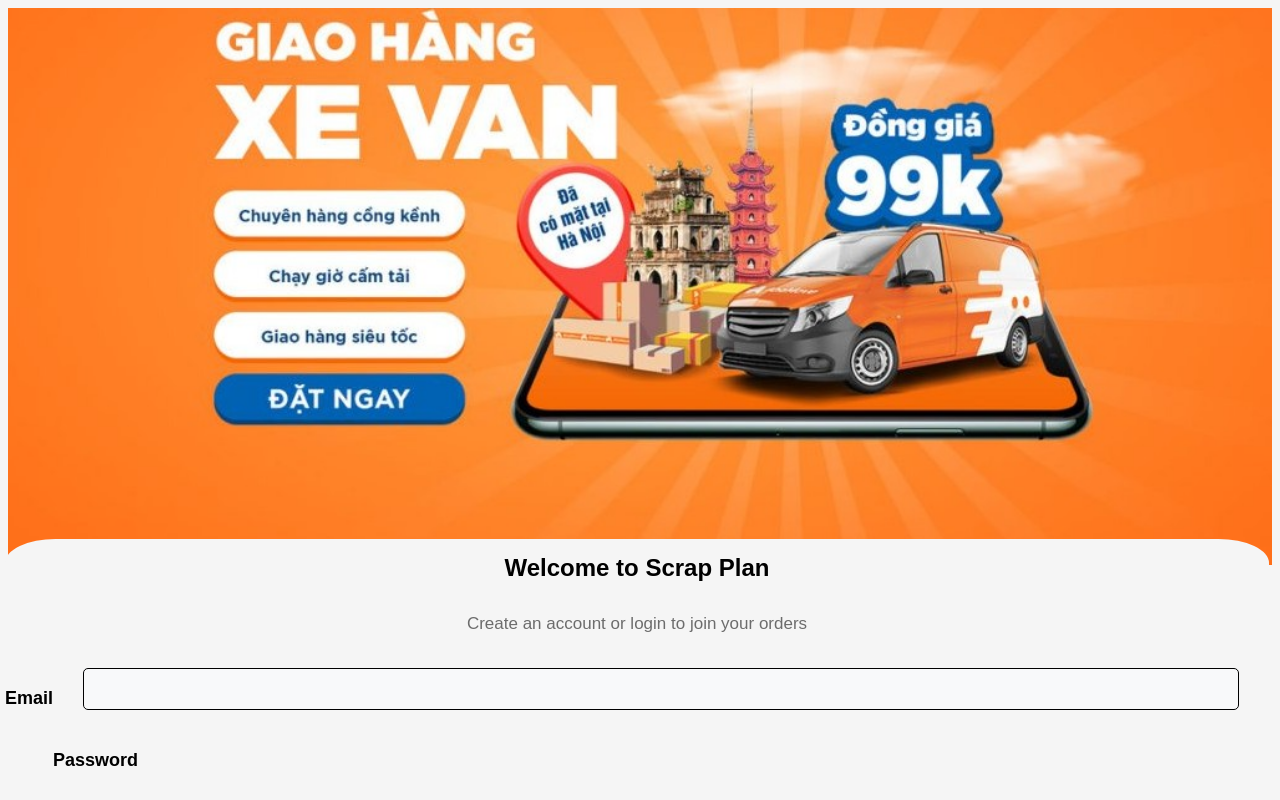
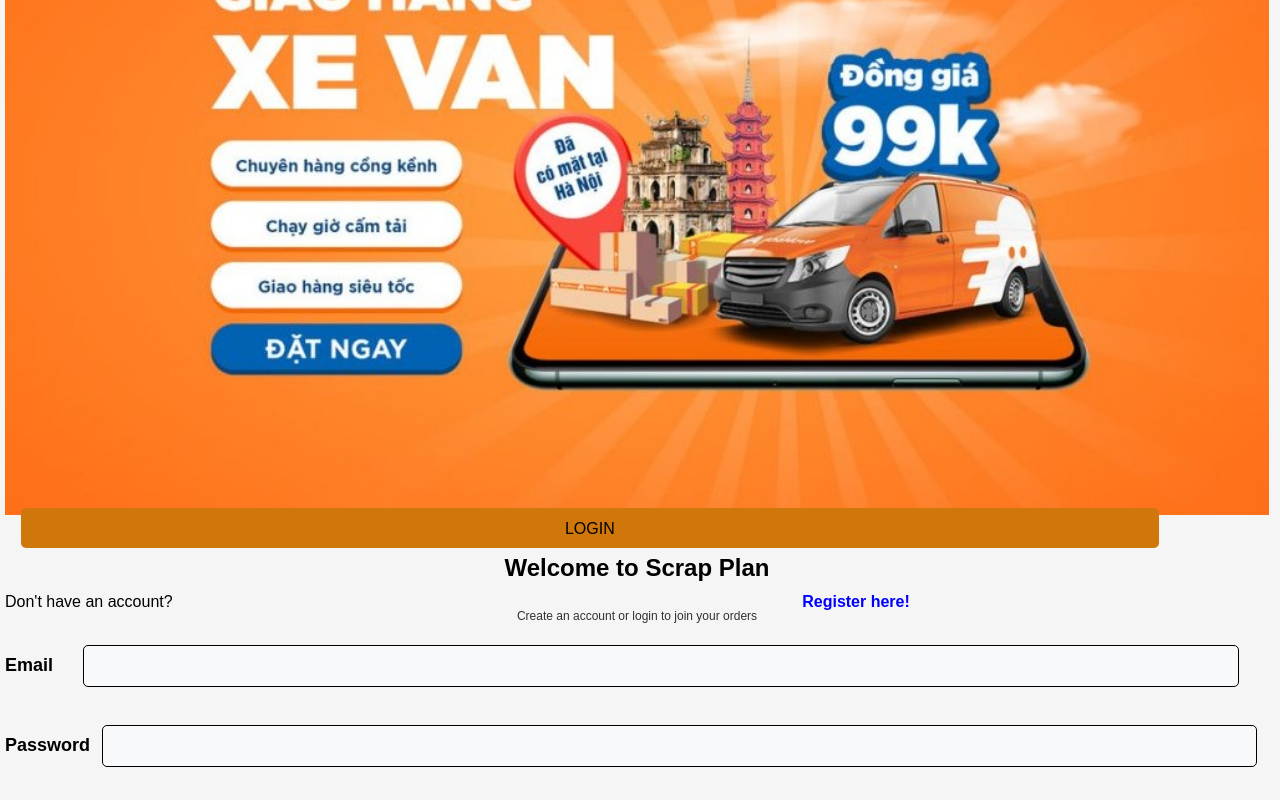
Before and after one commit to toandng/final-project-k12, a React (Vite) app: page /login in a window 1280 px wide. Shown: the top 800 px of the page. Built offline with nearby package versions, Linux system fonts and the light colour scheme; no server answers.

Commit message:
use tabs, tab, accridion, update home, edit login, regiser = component form

```diff
--- /dev/null
+++ b/src/components/Forms/Form.jsx
@@ -0,0 +1,48 @@
+import PropsTypes from "prop-types";
+
+import { ALLOW_REGISTER_INPUTS } from "./consts";
+import { yupResolver } from "@hookform/resolvers/yup";
+import { useForm } from "react-hook-form";
+import React from "react";
+
+function Form({
+    children,
+    schema,
+    defaultValues = {},
+    formProps = {},
+    onSubmit,
+}) {
+    const config = {
+        defaultValues,
+        ...formProps,
+    };
+    if (schema) {
+        config.resolver = yupResolver(schema);
+    }
+    const {
+        register,
+        handleSubmit,
+        formState: { errors },
+    } = useForm(config);
+
+    const inputs = React.Children.toArray(children).map((child) => {
+        if (!ALLOW_REGISTER_INPUTS.includes(child.type)) return child;
+
+        return React.cloneElement(child, {
+            register: register(child.props.name),
+            message: errors[child.props.name]?.message,
+        });
+    });
+
+    return <form onSubmit={handleSubmit(onSubmit)}>{inputs}</form>;
+}
+
+Form.propTypes = {
+    children: PropsTypes.node,
+    schema: PropsTypes.object,
+    defaultValues: PropsTypes.object,
+    formProps: PropsTypes.object,
+    onSubmit: PropsTypes.func,
+};
+
+export default Form;
--- /dev/null
+++ b/src/components/Forms/TextInput.jsx
@@ -0,0 +1,18 @@
+import PropsTypes from "prop-types";
+
+function TextInput({type = 'text', name, register, message}) {
+    return(
+       <div>
+         <input type={type} name={name} {...register}/>
+         {message && <p>{message}</p>}
+       </div>
+    )
+ }
+ TextInput.propTypes = {
+    type: PropsTypes.string,
+    name: PropsTypes.string,
+    message: PropsTypes.string,
+    register: PropsTypes.object,
+};
+
+ export default TextInput;
--- /dev/null
+++ b/src/components/Forms/consts.js
@@ -0,0 +1,3 @@
+import TextInput from "./TextInput";
+
+export const ALLOW_REGISTER_INPUTS = [TextInput];
--- /dev/null
+++ b/src/components/Forms/index.js
@@ -0,0 +1,2 @@
+export {default} from "./Form"
+export {default as TextInput} from "./TextInput"
--- a/src/pages/Login/LoginForm.jsx
+++ b/src/pages/Login/LoginForm.jsx
@@ -1,34 +1,34 @@
 import { useState } from "react";
-import { useForm } from "react-hook-form";
-import { yupResolver } from "@hookform/resolvers/yup";
 import { useNavigate } from "react-router-dom";
 import styles from "./LoginForm.module.scss";
 import Button from "../../components/Button";
 import config from "../../config";
-import authServices from "../../services/authServices";
-import loginSchema from "../../schema/loginSchema";
 import httpRequest from "../../utils/httpRequest";
 import useLoading from "../../hooks/useLoading";
+import Form, { TextInput } from "../../components/Forms";
+import authServices from "../../services/authServices";
 
 export default function LoginForm() {
-  const {
-    register,
-    handleSubmit,
-    formState: { errors },
-  } = useForm({
-    resolver: yupResolver(loginSchema),
-  });
+  const [error, setGeneralError] = useState("");
+  const [email, setEmail] = useState("");
+  const [password, setPassword] = useState("");
+  const { setLoading } = useLoading();
+  const navigate = useNavigate();
 
-  const navigate = useNavigate();
-  const [error, setGeneralError] = useState("");
-  const { setLoading } = useLoading();
-  const onSubmit = async (data) => {
+  const handleSubmit = async( data) => {
     setLoading(true);
-    setGeneralError(""); // Reset lỗi trước khi gửi request
+    setGeneralError("");
+    const formData = {
+      email: data.email,
+      password: data.password
+    };
+
+    console.log(data);
+
 
     try {
-      const res = await authServices.login(data)
-      const token = res?.data?.access_token
+      const res = await authServices.login(formData)
+      const token = res.data?.access_token
       if (token) {
         console.log("wasjdh");
 
@@ -44,36 +44,52 @@
         setLoading(false)
       },500)
     }
-  };
+  }
 
   return (
-    <>
+    <div className={styles.container}>
       <div className={styles.img}>
         <img src="/img/7.jpg" alt="Background" />
       </div>
-      <form onSubmit={handleSubmit(onSubmit)} className={styles.container}>
+
+      <Form onSubmit={handleSubmit}>
         <div>
           <h2>Welcome to Scrap Plan</h2>
-          <p>Create an account or login to join your orders</p>
+          <p  className={styles.p}>Create an account or login to join your orders</p>
         </div>
-        <div>
-          <label className={styles.login}>Email</label>
-          <input className={styles.email} type="email" {...register("email")} />
-          {errors.email && <p className={styles.error}>{errors.email.message}</p>}
 
-          <label className={styles.login}>Password</label>
-          <input className={styles.password} type="password" {...register("password")} />
-          {errors.password && <p className={styles.error}>{errors.password.message}</p>}
-        </div>
+        <label className={styles.login}>Email</label>
+        <TextInput
+          name="email"
+          className={styles.email}
+          value={email}
+          onChange={(e) => setEmail(e.target.value)}
+        />
+
+        <br />
+
+        <label className={styles.login}>Password</label>
+        <TextInput
+          name="password"
+          type="password"
+          className={styles.password}
+          value={password}
+          onChange={(e) => setPassword(e.target.value)}
+        />
+
         {error && <p className={styles.error}>{error}</p>}
+
+       <div className={styles.buttonLogin}>
         <Button size="lg" type="submit">
-          LOGIN
-        </Button>
+              LOGIN
+          </Button>
+       </div>
+
         <div className={styles.needAccount}>
           <span className={styles.span}>Don&apos;t have an account?</span>
-          <Button type="Link" to={config.routes.register}> Register here!</Button>
+          <Button  className={styles.newAccount} type="Link" to={config.routes.register}> Register here!</Button>
         </div>
-      </form>
-    </>
+      </Form>
+    </div>
   );
 }
--- a/src/pages/Login/LoginForm.module.scss
+++ b/src/pages/Login/LoginForm.module.scss
@@ -31,52 +31,31 @@
       padding: 15px 10px;
     }
 
-  p {
-    color: $text-color;
-    font-size: 17px;
-    opacity: 0.7;
-    margin-bottom: 1.5rem;
-  }
-
-  .login{
-    float: left;
-    margin: 10px auto;
-    font-weight: 600;
-    font-size: 18px;
-    opacity: 1;
+    p{
+      font-size: 12px;
     }
     // Nút đăng nhập
-  button {
+    .buttonLogin button {
       background: #cf770b;
-    color: white;
       padding: 0.75rem;
       font-size: 16px;
       border-radius: 5px;
       transition: 0.3s ease;
       position: absolute ;
-    bottom: 18%;
+      bottom: 10px;
       width: 90%;
-    right: 20px;
+     right: 1px;
+     left: 16px;
       border: none;
 
     }
-  .email{
-    width: 90%;
-    height: 40px;
-    padding: 0px 8px;
-    margin: 10px auto;
-    border: 1px solid #000;
-    border-radius: 5px;
-    background-color: #f8f9fa;
+    label{
+      float: left;
     }
-  .password{
-    width: 90%;
-    height: 40px;
-    padding: 0px 8px;
-    margin: 10px auto;
-    border: 1px solid #000;
-    background-color: #f8f9fa;
-    border-radius: 5px;
+    .p{
+      font-size: 12px;
+      font-weight: 500;
+      opacity: 0.8;
     }
     a{
       position: absolute;
@@ -88,7 +67,7 @@
     .needAccount{
       margin: 0px auto;
       position: absolute;
-    bottom: 0;
+      bottom: -55px;
       padding: 20px 28px;
       right: 0;
       left: 0;
@@ -97,4 +76,17 @@
       position: absolute;
       left: 0;
     }
+    .newAccount{
+      margin: 0px -20px;
     }
+    input{
+      width: 90%;
+      height: 40px;
+      padding: 0px 8px;
+      margin: 10px auto;
+      border: 1px solid #000;
+      background-color: #f8f9fa;
+      border-radius: 5px;
+
+    }
+}
--- a/src/pages/Register/RegisterForm.jsx
+++ b/src/pages/Register/RegisterForm.jsx
@@ -1,139 +1,62 @@
-import { useEffect, useState } from "react";
+
 import { useNavigate } from "react-router-dom";
-import { useForm } from 'react-hook-form';
-import { yupResolver } from '@hookform/resolvers/yup';
 import styles from './RegisterForm.module.scss';
 import config from "../../config";
 import authServices from "../../services/authServices";
 import httpRequest from "../../utils/httpRequest";
 import Button from "../../components/Button";
-import registerSchema from "../../schema/registerSchema";
-import useDebounce from "../../hooks/useDebounce";
+import registerSchema from "../../schema/registerSchema"
+
 import useLoading from "../../hooks/useLoading";
+import Form,{ TextInput } from "../../components/Forms";
 
 export default function RegisterForm() {
-  const {
-    register,
-    handleSubmit,
-    watch,
-    trigger,
-    setError,
-    formState: { errors }
-  } = useForm({
-    resolver: yupResolver(registerSchema),
-  });
 
-  const [error, setGeneralError] = useState('');
+
 
   const { setLoading } = useLoading();
   // Move this before emailValue
-  const emailValue = watch("email");
-  const debounceValue = useDebounce(emailValue, 800);
-
   const navigate = useNavigate();
 
-  const onSubmit = async (data) => {
-    setLoading(true);
-    setGeneralError('');
+  const onSubmit = async (userInfo) => {
+    setLoading(true)
+    console.log(userInfo);
+    const data = await authServices.register(userInfo);
 
-    const requestData = {
-      firstName: data.firstName,
-      lastName: data.lastName,
-      email: data.email,
-      password: data.password,
-      password_confirmation: data.password_confirmation,
-    };
-
-    try {
-      const response = await authServices.register(requestData);
-      if (response.status === 'success') {
-        httpRequest.setToken(response.access_token);
-        navigate(config.routes.verifyPhone);
-      } else {
-        setGeneralError(response.message?.general || 'Đăng ký thất bại');
-      }
-    } catch (error) {
-      console.log(error);
-    } finally {
-      setTimeout(() =>{
-        setLoading(false)
-      },500)
+    if (data.status === "success") {
+      httpRequest.setToken(data.access_token);
+      navigate(config.routes.verifyPhone);
     }
   };
 
-  useEffect(() => {
-    if (!debounceValue) return;
-
-    (async () => {
-      const isValid = await trigger("email");
-      if (isValid) {
-        console.log("Kiểm tra email:", debounceValue);
-        const exists = await authServices.checkEmail(debounceValue);
-        console.log("Kết quả check email:", exists);
-        if (exists) {
-          setError("email", {
-            type: "manual",
-            message: "Email này đã tồn tại..."
-          });
-        }
-      }
-    })();
-  }, [debounceValue, trigger, setError]);
 
   return (
-    <form onSubmit={handleSubmit(onSubmit)} className={`${styles.container}`}>
-      <h2>Register</h2>
-
-      <p>First Name</p>
-      <input
-        className={`${styles.firstName}`}
-        type="text"
-        {...register('firstName')}
-        required
-      />
-      {errors.firstName && <p>{errors.firstName.message}</p>}
-
+    <div className={styles.container}>
+    <h1>Register</h1>
+    <Form
+      schema={registerSchema}
+      formProps={{ mode: "onChange" }}
+      onSubmit={onSubmit}
+    >
+       <p>First Name</p>
+      <TextInput name="firstName" placeholder="First name..."  className={styles.firstName}/>
       <p>Last Name</p>
-      <input
-        className={`${styles.lastName}`}
-        type="text"
-        name="lastName"
-        placeholder="Last Name"
-        {...register('lastName')}
-      />
-      {errors.lastName && <p>{errors.lastName.message}</p>}
-
+      <TextInput name="lastName" placeholder="Last name..." />
       <p>Email</p>
-      <input
-        className={`${styles.email}`}
-        type="email"
-        name="email"
-        {...register('email')}
-      />
-      {errors.email && <p>{errors.email.message}</p>}
+      <TextInput name="email" placeholder="Email..." />
 
       <p>Password</p>
-      <input
-        className={`${styles.password}`}
+      <TextInput name="password" placeholder="Password..."  type="password" />
+      <p>Confirm Password</p>
+      <TextInput
+        name="password_confirmation"
+        placeholder="Password confirmation..."
         type="password"
-        name="password"
-        {...register('password')}
       />
-      {errors.password && <p>{errors.password.message}</p>}
+      <Button  className={styles.buttonRegster}   size="lg" type="submit">Register</Button>
+    </Form>
 
-      <p>Confirm Password</p>
-      <input
-        className={`${styles.confirmPassword}`}
-        type="password"
-        {...register('password_confirmation')}
-      />
-      {errors.password_confirmation && <p>{errors.password_confirmation.message}</p>}
 
-      {error && <p className={styles.error}>{error}</p>}
-
-      <Button size="lg" type="submit">
-        REGISTER
-      </Button>
-    </form>
+  </div>
   );
 }
--- a/src/pages/Register/RegisterForm.module.scss
+++ b/src/pages/Register/RegisterForm.module.scss
@@ -5,51 +5,19 @@
 .container {
     border-radius: 8px;
     text-align: center;
-    height: 80vh;
     position: relative;
     font-family: 'Poppins', sans-serif;
 
     h1{
       text-align: center;
     }
-    h2 {
-      font-size: 30px;
-      font-weight: 600;
-      margin-bottom: 0.5rem;
+
+  .error{
+    color: red;
   }
 
-    p{
-      float: left;
-      font-weight: 600;
-      font-size: 19px;
-      margin: 10px;
 
-    }
-
-    // Nút đăng nhập
-    button {
-      background: #cf770b;
-      color: white;
-      padding: 0.75rem;
-      font-size: 16px;
-      border-radius: 5px;
-      transition: 0.3s ease;
-      position: absolute ;
-      bottom: -100px;
-      width: 100%;
-      right: 0;
-      border: none;
-    }
-  .firstName{
-    width: 90%;
-    height: 40px;
-    padding: 0px 8px;
-    margin: 10px auto;
-    border: 1px solid #000;
-    background-color: #f8f9fa;
-    border-radius: 5px;
-  }
-  .lastName{
+input{
   width: 90%;
   height: 40px;
   padding: 0px 8px;
@@ -59,38 +27,25 @@
   border-radius: 5px;
 
 }
-  .email{
+p{
+  color: #000;
+  font-size: 20px;
+  font-family: 'Poppins', sans-serif;
+  font-weight: 600;
+  float: left;
+}
+.buttonRegster {
+  background: #cf770b;
+  color: white;
+  padding: 0.75rem;
+  font-size: 16px;
+  border-radius: 5px;
+  transition: 0.3s ease;
+  position: absolute ;
+  bottom: -100px;
   width: 90%;
-    height: 40px;
-    padding: 0px 8px;
-    margin: 10px auto;
-    border: 1px solid #000;
-    background-color: #f8f9fa;
-    border-radius: 5px;
-
+ right: 1px;
+ left: 16px;
+  border: none;
 }
-  .password{
-    width: 90%;
-    height: 40px;
-    padding: 0px 8px;
-    margin: 10px auto;
-    border: 1px solid #000;
-    background-color: #f8f9fa;
-    border-radius: 5px;
-
 }
-  .confirmPassword{
-    width: 90%;
-    height: 40px;
-    padding: 0px 8px;
-    margin: 10px auto;
-    border: 1px solid #000;
-    background-color: #f8f9fa;
-    border-radius: 5px;
-
-  }
-  .error{
-    color: red;
-  }
-
-}
```
Lines whose indentation alone changed are shown as unchanged.
